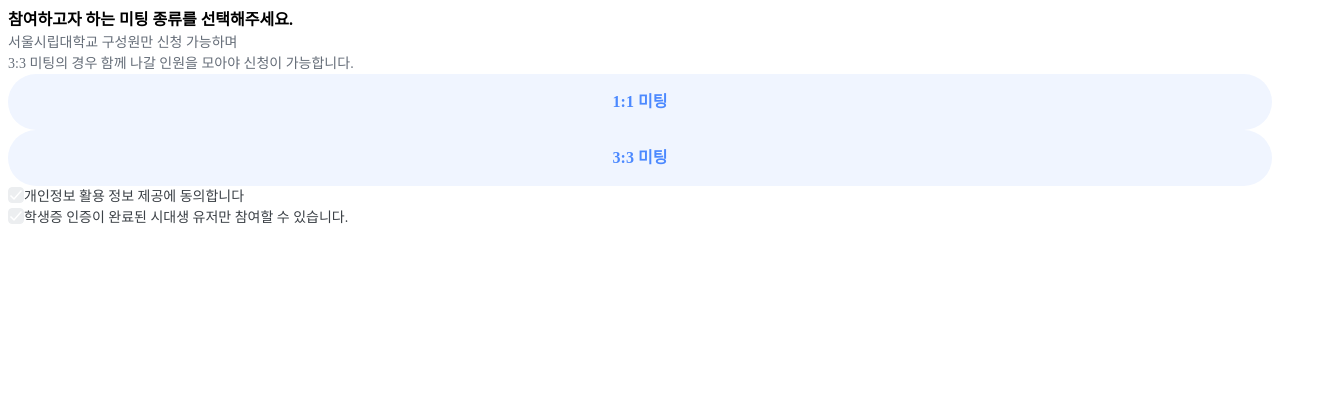
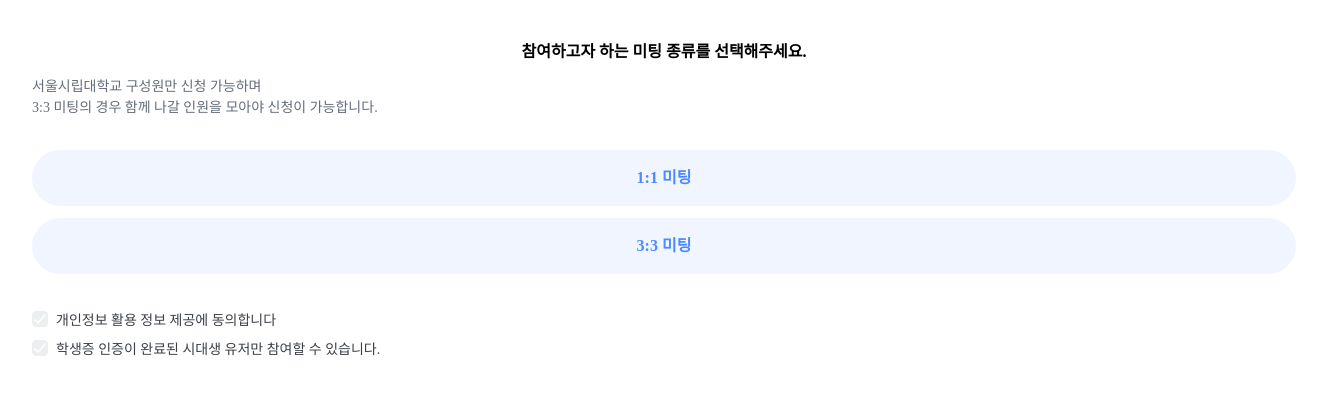
Before and after one commit to uoslife/client-meeting-season3, a Next.js app: page /apply in a window 1280 px wide. Shown: the top 394 px of the page, 1320 px wide, since content can reach past the window. Built offline with nearby package versions, Linux system fonts and the light colour scheme; a web font is replaced by a local one.

Commit message:
fix: props 전달하도록 수정

```diff
--- a/src/components/layout/Col.tsx
+++ b/src/components/layout/Col.tsx
@@ -46,7 +46,19 @@ const Col = ({
   children,
   ...props
 }: ColProps) => {
-  return <Container {...props}>{children}</Container>;
+  return (
+    <Container
+      gap={gap}
+      reverse={reverse}
+      justify={justify}
+      align={align}
+      padding={padding}
+      fill={fill}
+      {...props}
+    >
+      {children}
+    </Container>
+  );
 };
 
 export default Col;
--- a/src/components/layout/Row.tsx
+++ b/src/components/layout/Row.tsx
@@ -49,7 +49,19 @@ const Row = ({
   children,
   ...props
 }: RowProps) => {
-  return <Container {...props}>{children}</Container>;
+  return (
+    <Container
+      gap={gap}
+      reverse={reverse}
+      justify={justify}
+      align={align}
+      padding={padding}
+      fill={fill}
+      {...props}
+    >
+      {children}
+    </Container>
+  );
 };
 
 export default Row;
```
